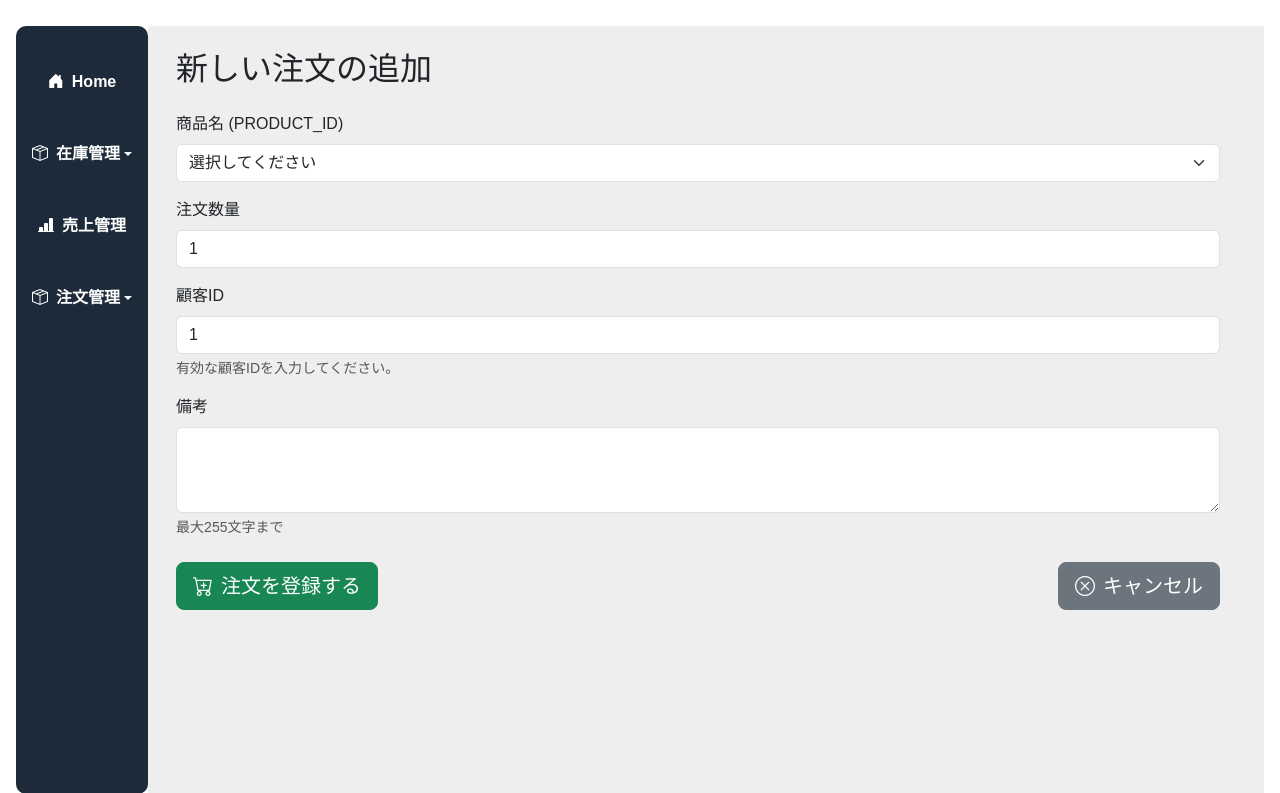
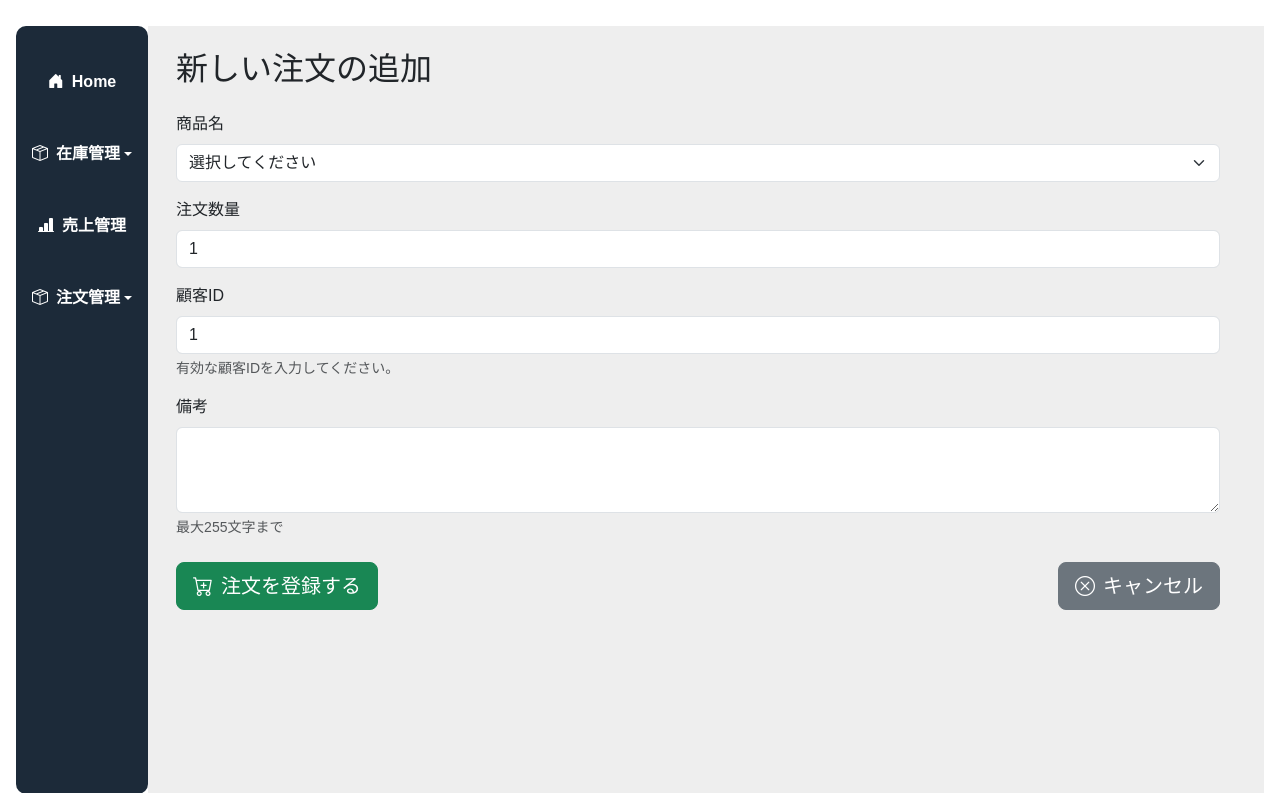
Before and after one commit to Kobadai722/phpSystem, a PHP site: page /sales/views/order_add.php in a window 1280 px wide. Shown: the part 56-849 px from the top of the page. Run offline with PHP 8.4, Linux system fonts and the light colour scheme.

Commit message:
不要物を削除

```diff
--- a/sales/views/order_add.php
+++ b/sales/views/order_add.php
@@ -21,7 +21,7 @@
                 <form id="orderAddForm" method="POST">
 
                     <div class="mb-3">
-                        <label for="product_id" class="form-label">商品名 (PRODUCT_ID)</label>
+                        <label for="product_id" class="form-label">商品名</label>
                         <select class="form-select" id="product_id" name="product_id" required>
                             <option value="">選択してください</option>
                             <option value="1">商品A (金額: )</option>
```
